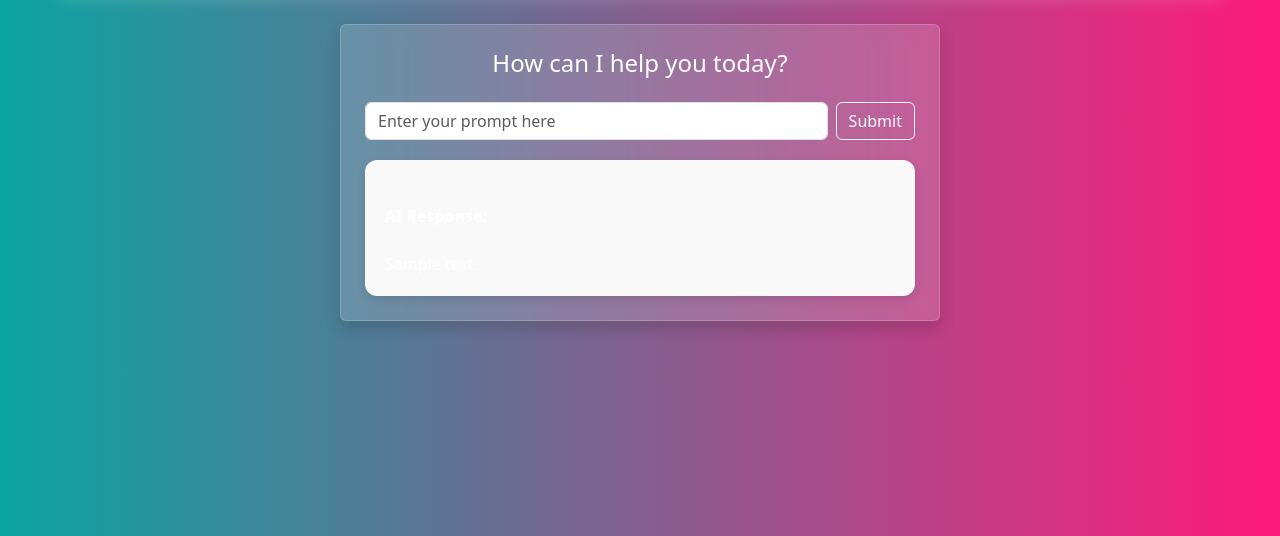
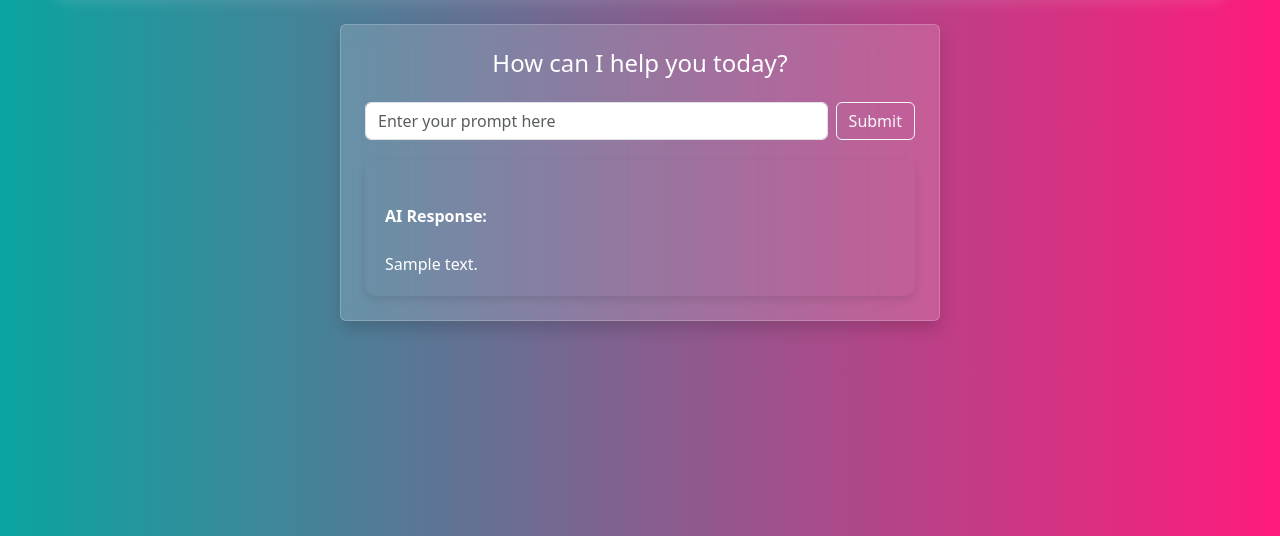
Before and after one commit to Laiba-muzammal/Prompt-Verse, a Python web app: template templates/home.html in a window 1280 px wide. Shown: the part 134-670 px from the top of the page. Run offline with Jinja, Linux system fonts and the light colour scheme; the template is opened without the code that fills it: most values are stand-ins (such as "Sample title", 1, 10 or a date in 2020).

Commit message:
Commit all changes

```diff
--- a/static/style.css
+++ b/static/style.css
@@ -77,7 +77,7 @@
 }
 
 .ai-response-box {
-  background-color: #f9f9f9;
+
   border-radius: 12px;
   padding: 20px;
   margin-top: 20px;
```
